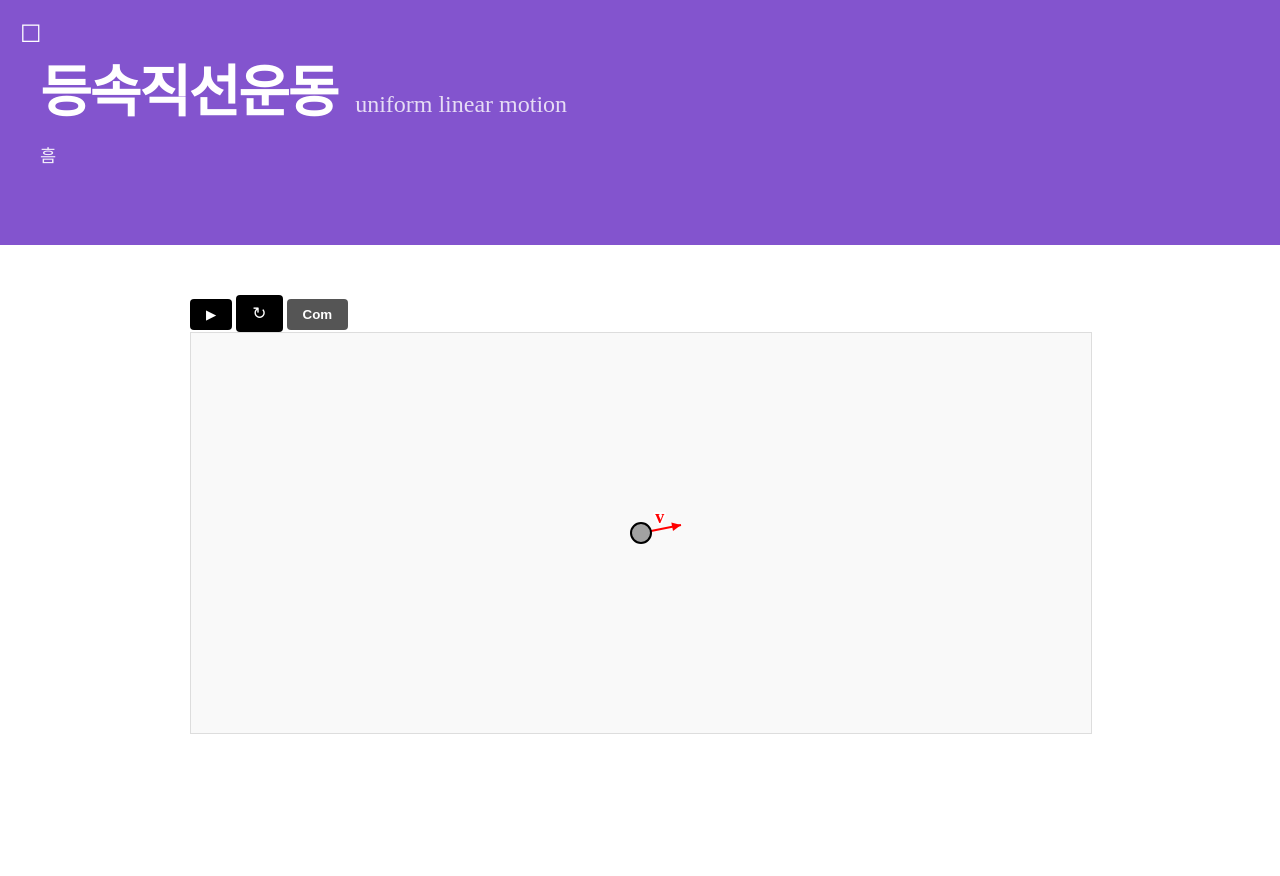
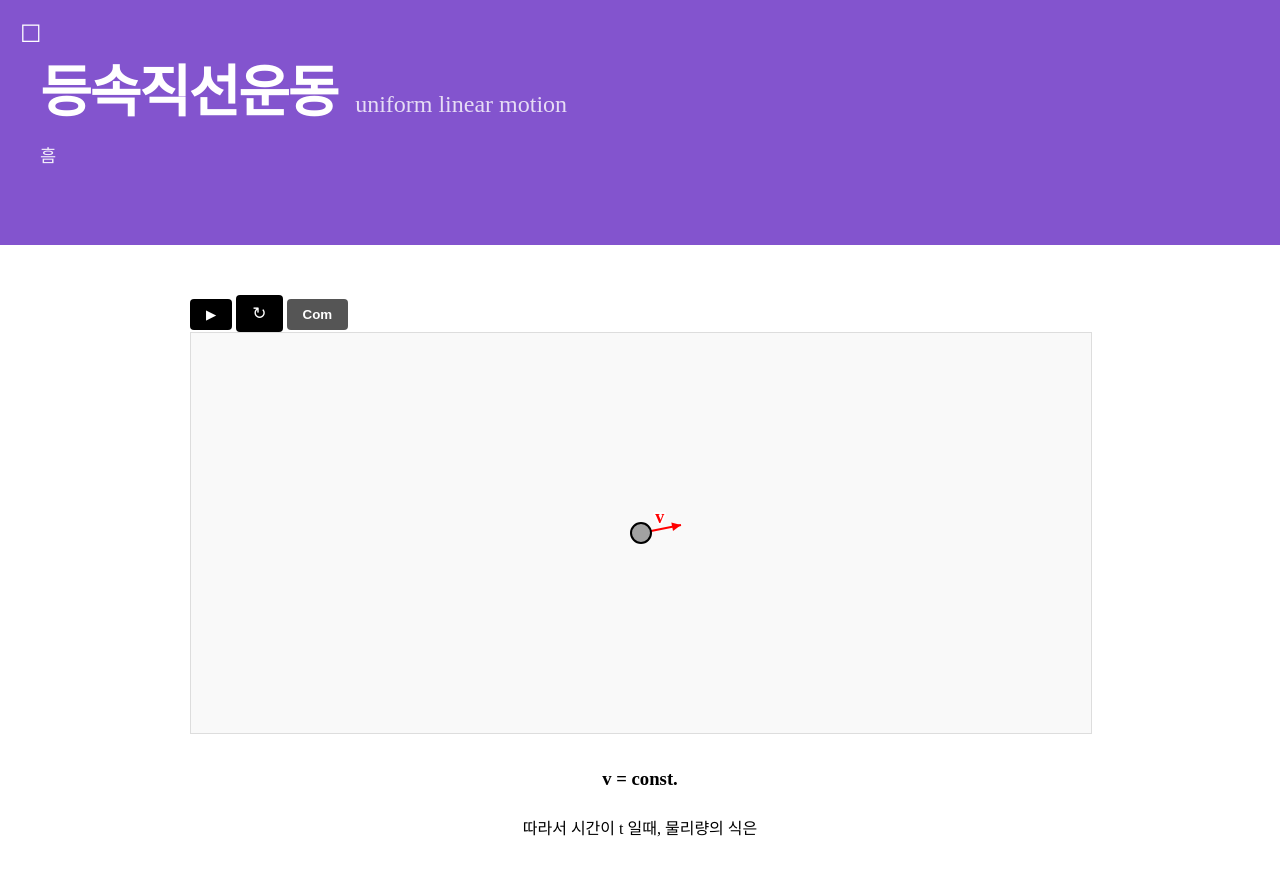
Before and after one commit to Mrkyu57/Mrkyu57.github.io, a Jekyll site: the page built from _posts/2026-03-28-physics_CD_1_1.md, in a window 1280 px wide. Shown: the top 876 px of the page. Built offline with Jekyll 4.4.1, drawn with Linux system fonts in a browser that asks for light colours.

Commit message:
feat: 새 포스팅 추가 및 기존 글 수정

```diff
--- a/_posts/2026-03-28-physics_CD_1_1.md
+++ b/_posts/2026-03-28-physics_CD_1_1.md
@@ -100,8 +100,8 @@ permalink: /physics_classicaldynamics_1_1/
     if (showComponents) {
       const scale = 80; // 벡터 길이 배율
       ctx.setLineDash([5, 5]); // 점선 스타일 설정
-      drawMoveVector(position.x, position.y, velocity.x * scale, 0, "blue", "v_x");
-      drawMoveVector(position.x + velocity.x * scale, position.y, 0, velocity.y * scale, "green", "v_y");
+      drawMoveVector(position.x, position.y, velocity.x * scale, 0, "red", "v_x");
+      drawMoveVector(position.x + velocity.x * scale, position.y, 0, velocity.y * scale, "red", "v_y");
       drawMoveVector(origin_position.x, origin_position.y, dispX, 0, "#555", "rx");
       drawMoveVector(origin_position.x + dispX, origin_position.y, 0, dispY, "#555", "ry");
       ctx.setLineDash([]); // 다시 실선으로 복구
@@ -231,3 +231,7 @@ permalink: /physics_classicaldynamics_1_1/
   draw();
 
 </script>
+
+<div style="text-align: center; bold 18px 'Times New Roman', serif;">
+  <h3>v = const.</h3>
+  <p>따라서 시간이 t 일때, 물리량의 식은</p>
```
